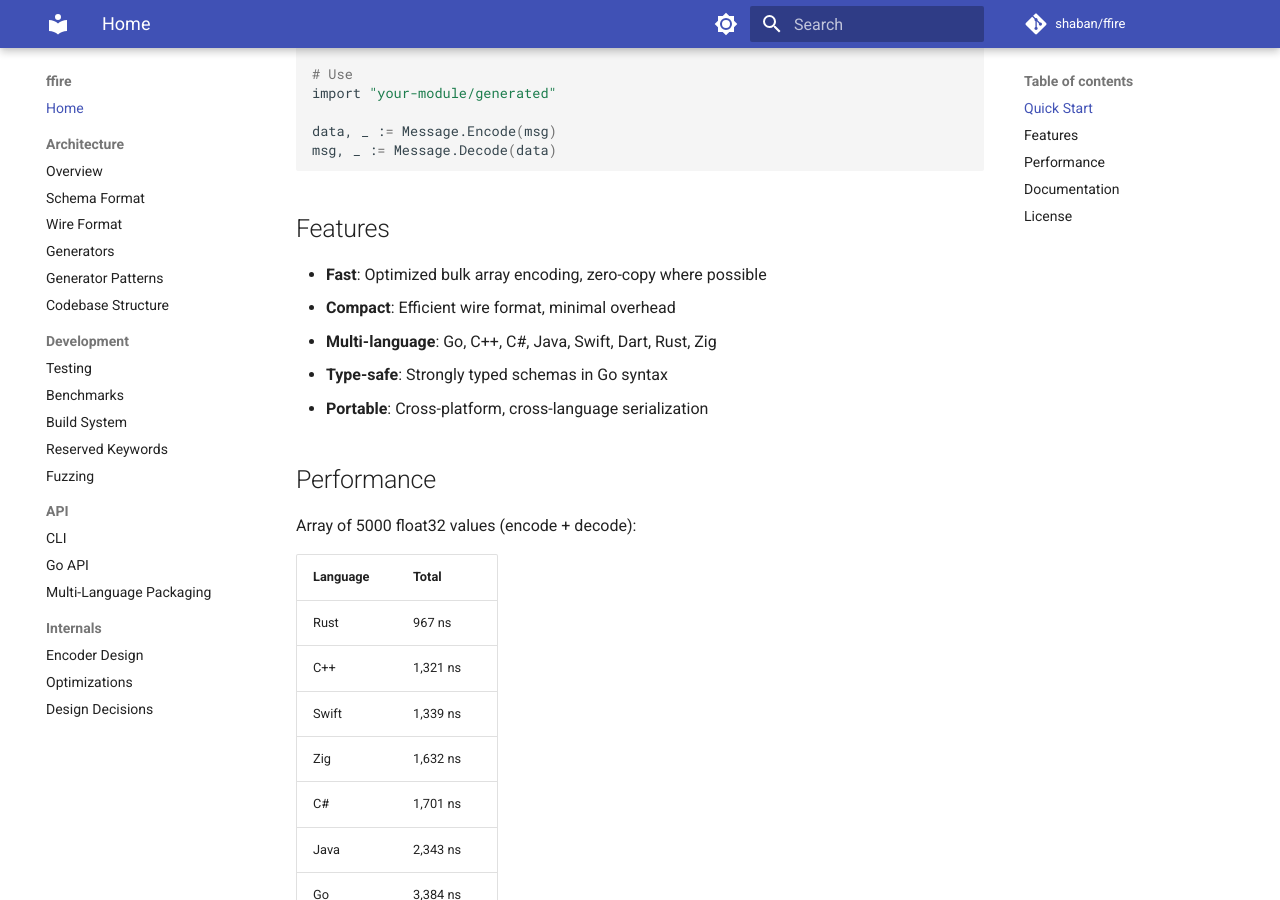
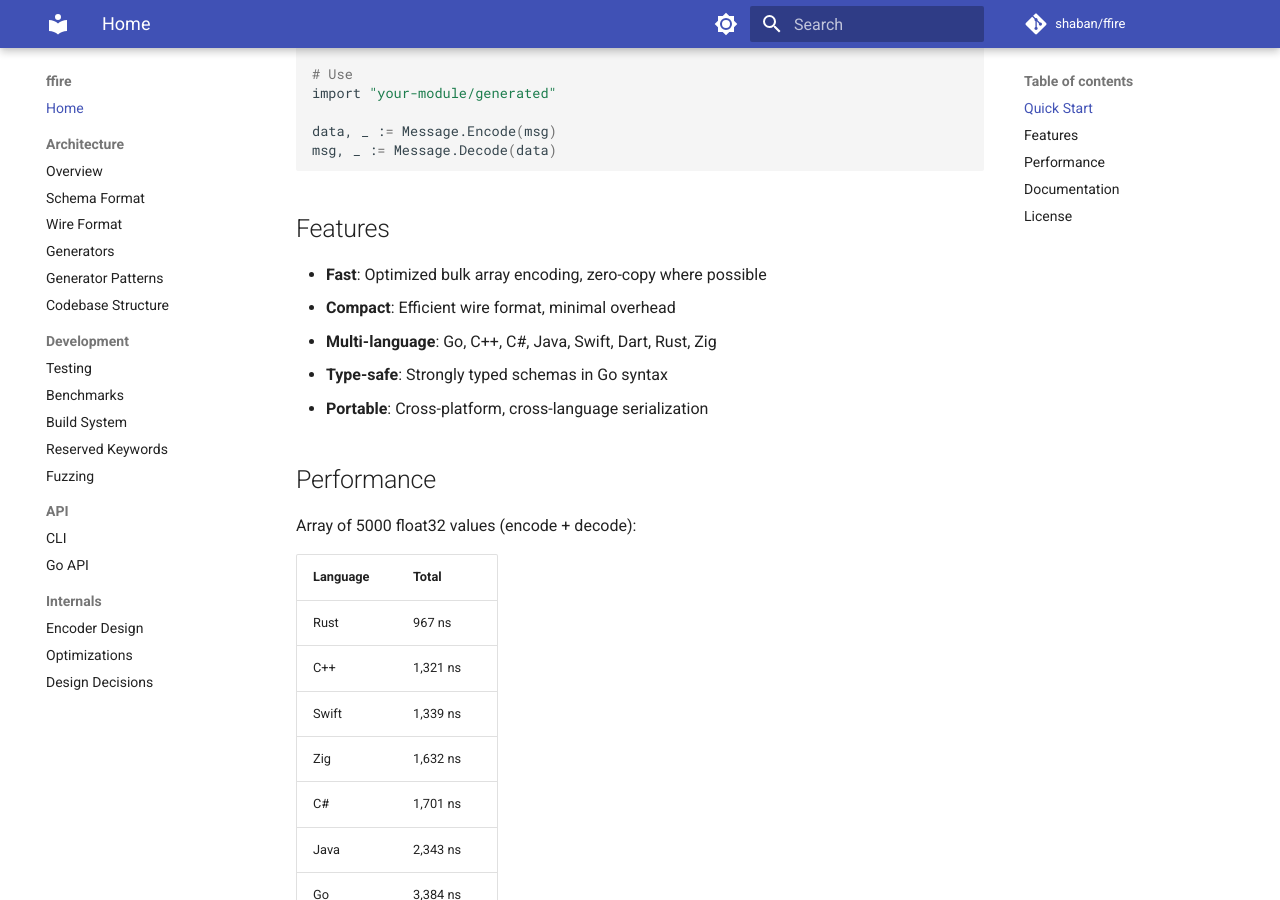
Before and after one commit to shaban/ffire, an MkDocs documentation site: the page built from docs/index.md, in a window 1280 px wide and 900 px high, scrolled down 356 px. Built offline with MkDocs 1.6.1 and Material for MkDocs 9.7.7, drawn with Linux system fonts in a browser that asks for light colours; comment, search, counter and statistics services are not loaded.

Commit message:
Fix mkdocs nav: remove missing multi-language-packaging.md

```diff
--- a/mkdocs.yml
+++ b/mkdocs.yml
@@ -60,7 +60,6 @@ nav:
   - API:
       - CLI: api/cli.md
       - Go API: api/go-api.md
-      - Multi-Language Packaging: api/multi-language-packaging.md
   - Internals:
       - Encoder Design: internals/encoder-internals.md
       - Optimizations: internals/optimizations.md
```
